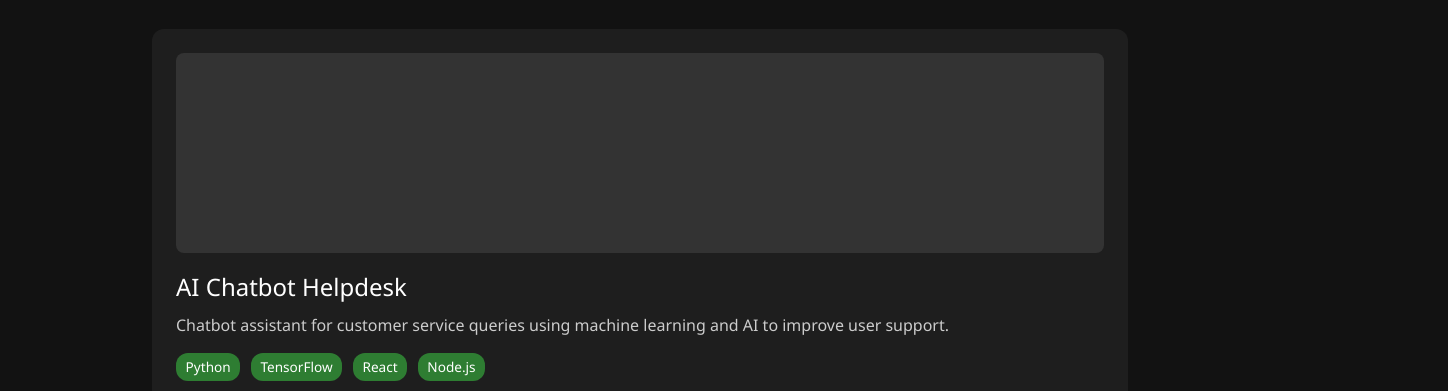
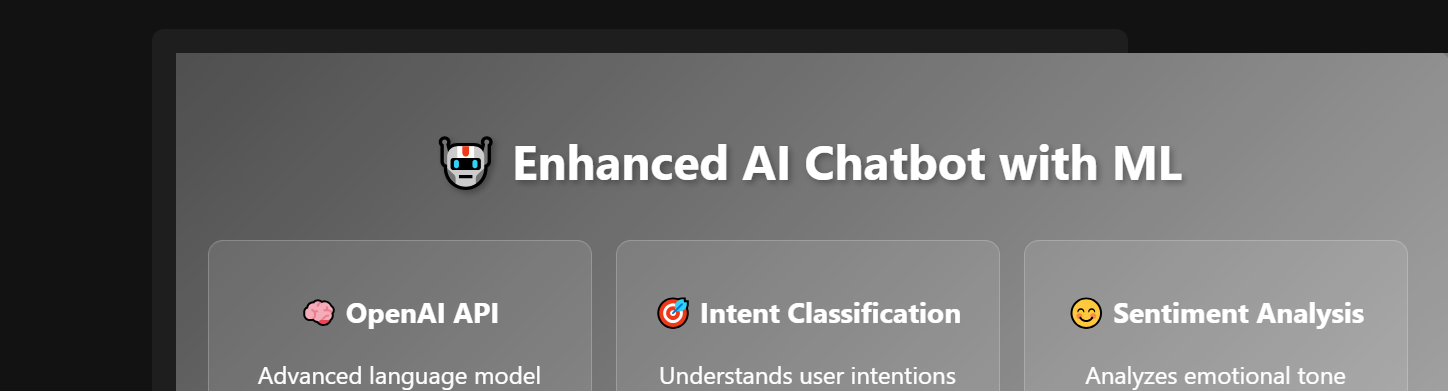
Before and after one commit to ebinbijuuu/ebinbijuuu.github.io, a plain HTML site: page projects.html in a window 1280 px wide. Shown: the part 185-576 px from the top of the page, 1448 px wide, since content can reach past the window. Drawn offline with nearby package versions, Linux system fonts and the light colour scheme.

Commit message:
Update projects.html

```diff
--- a/projects.html
+++ b/projects.html
@@ -127,8 +127,9 @@
     <h1 id="projects-title" class="text-center my-5">My Projects</h1>
 
    <!-- AI Chatbot Helpdesk -->
-    <div class="project-card" style="background-image: url('c0d2531e-bf93-43de-9e3f-74b31b7a19bd.png'); background-size: cover;">
-      <div class="project-img" style="background-image: url('c0d2531e-bf93-43de-9e3f-74b31b7a19bd.png');"></div>
+<div class="project-card">
+  <img src="assets/ai-chatbot.png" alt="AI Chatbot Preview" class="project-image" />
+
   <div class="project-title">AI Chatbot Helpdesk</div>
   <div class="project-summary">
     Chatbot assistant for customer service queries using machine learning and AI to improve user support.
@@ -143,6 +144,8 @@
     <i class="fab fa-github"></i> View on GitHub
   </a>
 </div>
+
+
 
 
 
```
Lines whose indentation alone changed are shown as unchanged.
